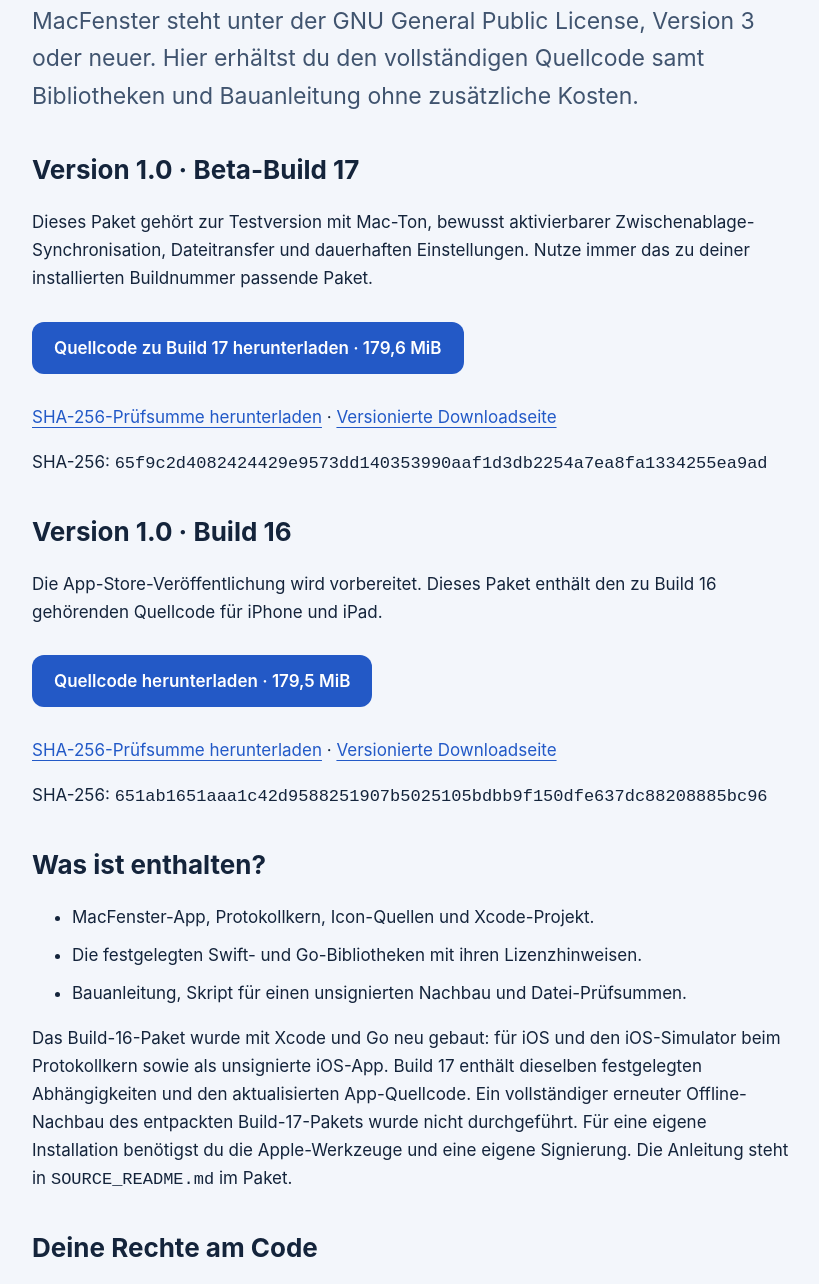
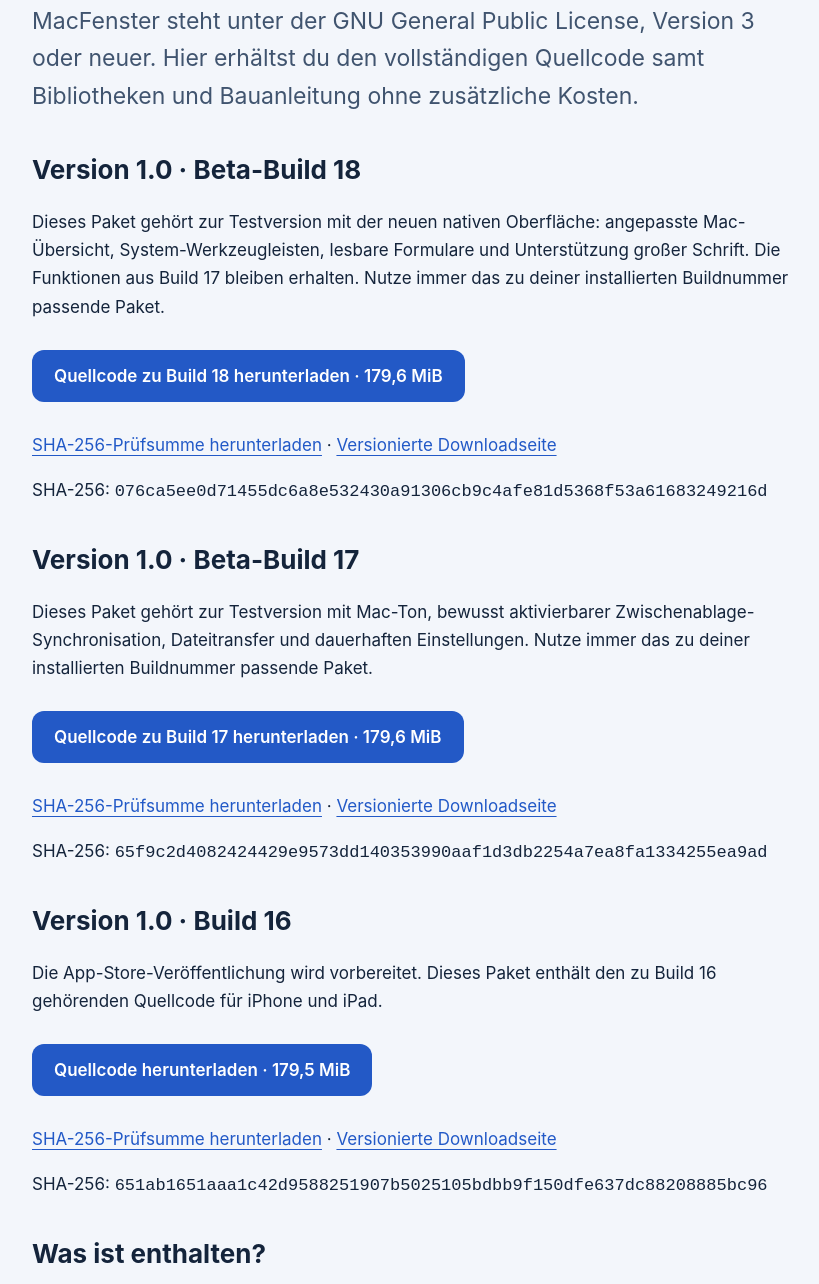
Before and after one commit to Nature0ne/macfenster-website, a plain HTML site: page source.html in a window 1280 px wide. Shown: the part 277-1561 px from the top of the page, without its empty margins (100-919 px from the left). Drawn offline with Linux system fonts and the light colour scheme.

Commit message:
Publish corresponding source download for MacFenster build 18

```diff
--- a/source.html
+++ b/source.html
@@ -2,13 +2,16 @@
 <html lang="de"><head><meta charset="utf-8"><meta name="viewport" content="width=device-width,initial-scale=1"><title>Quellcode &amp; Lizenzen – MacFenster</title><meta name="description" content="Vollständiger MacFenster-Quellcode unter GPLv3 mit Bibliotheken, Bauanleitung und Prüfsummen."><link rel="icon" href="assets/icon.png"><link rel="stylesheet" href="style.css"><link rel="canonical" href="https://nature0ne.github.io/macfenster-website/source.html"></head>
 <body><header><a class="brand" href="index.html"><img src="assets/icon.png" alt="" width="42" height="42">MacFenster</a><nav aria-label="Hauptnavigation"><a href="index.html">Die App</a><a href="support.html">Support</a><a href="source.html" aria-current="page">Quellcode</a></nav></header>
 <main><div class="eyebrow">Quellcode &amp; Lizenzen</div><h1>Offen zum Nachbauen.</h1><p class="lead">MacFenster steht unter der GNU General Public License, Version 3 oder neuer. Hier erhältst du den vollständigen Quellcode samt Bibliotheken und Bauanleitung ohne zusätzliche Kosten.</p>
+<h2>Version 1.0 · Beta-Build 18</h2><p>Dieses Paket gehört zur Testversion mit der neuen nativen Oberfläche: angepasste Mac-Übersicht, System-Werkzeugleisten, lesbare Formulare und Unterstützung großer Schrift. Die Funktionen aus Build 17 bleiben erhalten. Nutze immer das zu deiner installierten Buildnummer passende Paket.</p>
+<p><a class="button" href="https://github.com/Nature0ne/macfenster-website/releases/download/source-1.0-build18/MacFenster-1.0-build18-Source.zip">Quellcode zu Build 18 herunterladen · 179,6 MiB</a></p><p><a href="https://github.com/Nature0ne/macfenster-website/releases/download/source-1.0-build18/MacFenster-1.0-build18-Source.zip.sha256">SHA-256-Prüfsumme herunterladen</a> · <a href="https://github.com/Nature0ne/macfenster-website/releases/tag/source-1.0-build18">Versionierte Downloadseite</a></p>
+<p>SHA-256: <code style="overflow-wrap:anywhere">076ca5ee0d71455dc6a8e532430a91306cb9c4afe81d5368f53a61683249216d</code></p>
 <h2>Version 1.0 · Beta-Build 17</h2><p>Dieses Paket gehört zur Testversion mit Mac-Ton, bewusst aktivierbarer Zwischenablage-Synchronisation, Dateitransfer und dauerhaften Einstellungen. Nutze immer das zu deiner installierten Buildnummer passende Paket.</p>
 <p><a class="button" href="https://github.com/Nature0ne/macfenster-website/releases/download/source-1.0-build17/MacFenster-1.0-build17-Source.zip">Quellcode zu Build 17 herunterladen · 179,6 MiB</a></p><p><a href="https://github.com/Nature0ne/macfenster-website/releases/download/source-1.0-build17/MacFenster-1.0-build17-Source.zip.sha256">SHA-256-Prüfsumme herunterladen</a> · <a href="https://github.com/Nature0ne/macfenster-website/releases/tag/source-1.0-build17">Versionierte Downloadseite</a></p>
 <p>SHA-256: <code style="overflow-wrap:anywhere">65f9c2d4082424429e9573dd140353990aaf1d3db2254a7ea8fa1334255ea9ad</code></p>
 <h2>Version 1.0 · Build 16</h2><p>Die App-Store-Veröffentlichung wird vorbereitet. Dieses Paket enthält den zu Build 16 gehörenden Quellcode für iPhone und iPad.</p>
 <p><a class="button" href="https://github.com/Nature0ne/macfenster-website/releases/download/source-1.0-build16/MacFenster-1.0-build16-Source.zip">Quellcode herunterladen · 179,5 MiB</a></p><p><a href="https://github.com/Nature0ne/macfenster-website/releases/download/source-1.0-build16/MacFenster-1.0-build16-Source.zip.sha256">SHA-256-Prüfsumme herunterladen</a> · <a href="https://github.com/Nature0ne/macfenster-website/releases/tag/source-1.0-build16">Versionierte Downloadseite</a></p>
 <p>SHA-256: <code style="overflow-wrap:anywhere">651ab1651aaa1c42d9588251907b5025105bdbb9f150dfe637dc88208885bc96</code></p>
-<h2>Was ist enthalten?</h2><ul><li>MacFenster-App, Protokollkern, Icon-Quellen und Xcode-Projekt.</li><li>Die festgelegten Swift- und Go-Bibliotheken mit ihren Lizenzhinweisen.</li><li>Bauanleitung, Skript für einen unsignierten Nachbau und Datei-Prüfsummen.</li></ul><p>Das Build-16-Paket wurde mit Xcode und Go neu gebaut: für iOS und den iOS-Simulator beim Protokollkern sowie als unsignierte iOS-App. Build 17 enthält dieselben festgelegten Abhängigkeiten und den aktualisierten App-Quellcode. Ein vollständiger erneuter Offline-Nachbau des entpackten Build-17-Pakets wurde nicht durchgeführt. Für eine eigene Installation benötigst du die Apple-Werkzeuge und eine eigene Signierung. Die Anleitung steht in <code>SOURCE_README.md</code> im Paket.</p>
+<h2>Was ist enthalten?</h2><ul><li>MacFenster-App, Protokollkern, Icon-Quellen und Xcode-Projekt.</li><li>Die festgelegten Swift- und Go-Bibliotheken mit ihren Lizenzhinweisen.</li><li>Bauanleitung, Skript für einen unsignierten Nachbau und Datei-Prüfsummen.</li></ul><p>Das Build-16-Paket wurde mit Xcode und Go neu gebaut: für iOS und den iOS-Simulator beim Protokollkern sowie als unsignierte iOS-App. Build 17 enthält dieselben festgelegten Abhängigkeiten und den aktualisierten App-Quellcode. Build 18 verwendet ebenfalls diese unveränderten Abhängigkeiten. Der App-Teil von Build 18 wurde aus dem entpackten Paket erfolgreich unsigniert gebaut, mit dem bereits geprüften Protokollkern. Ein vollständiger erneuter Offline-Nachbau einschließlich des Go-Kerns wurde für Build 17 und 18 nicht durchgeführt. Für eine eigene Installation benötigst du die Apple-Werkzeuge und eine eigene Signierung. Die Anleitung steht in <code>SOURCE_README.md</code> im Paket.</p>
 <h2>Deine Rechte am Code</h2><p>Die GPL erlaubt die Nutzung, Untersuchung, Änderung und Weitergabe unter ihren Bedingungen. Ein App-Kaufpreis ändert diese Rechte nicht. Die ursprünglichen Urheber- und Lizenzhinweise der eingebundenen Bibliotheken bleiben erhalten. Es gelten die Gewährleistungshinweise der Lizenzen und zwingende gesetzliche Rechte.</p><p><a href="gpl-3.0.txt">Vollständiger GPLv3-Lizenztext</a> · <a href="third-party-licenses.txt">Lizenzhinweise der Bibliotheken</a></p><p>MacFenster ist unabhängig von Apple und den Entwicklern von OpenScreenSharing/Libsharing. Der Download enthält Quellcode; er ist kein fertig signiertes App-Installationspaket.</p>
 <h2>Fragen zum Quellcode?</h2><p><a href="mailto:stockscansupport+macfenster@gmail.com">stockscansupport+macfenster@gmail.com</a></p></main>
 <footer><nav aria-label="Rechtliches"><a href="support.html">Support</a><a href="source.html">Quellcode &amp; Lizenzen</a><a href="privacy.html">Datenschutz</a><a href="impressum.html">Impressum</a></nav>© 2026 Sascha Bommels · Unabhängige App für iPhone und iPad.</footer></body></html>
```
